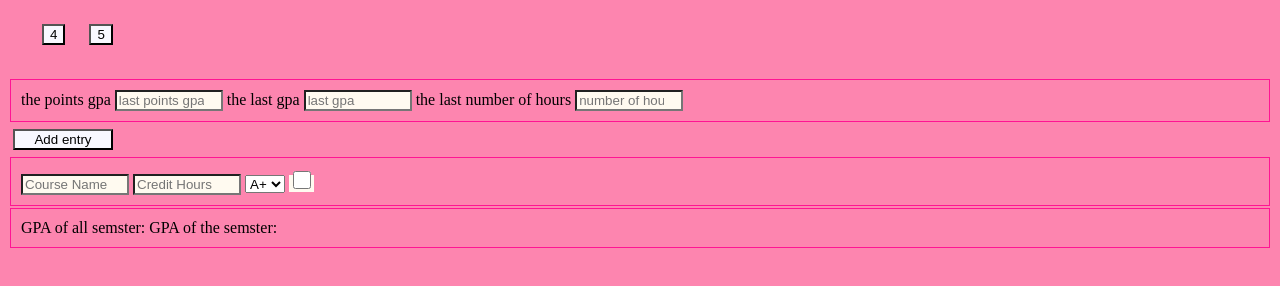
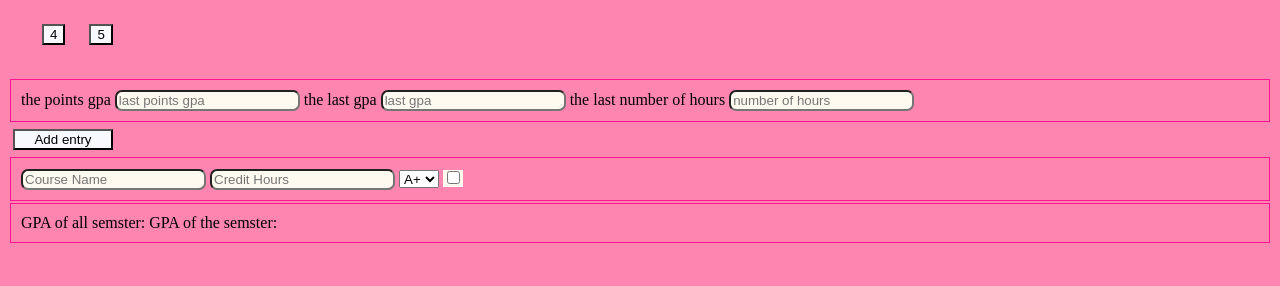
Before and after one commit to RAGHAD-BP/gpa4, a plain HTML site: page htmlgpa4.html in a window 1280 px wide. Shown: the part 106-392 px from the top of the page. Drawn offline with Linux system fonts and the light colour scheme.

Commit message:
some css code4

```diff
--- a/htmlgpa4.html
+++ b/htmlgpa4.html
@@ -17,6 +17,12 @@
             text-aglin:center;
             font-size:20px;
         }
+        input{
+            min-height:10%;
+            max-height:15%;
+            max-width:18%;
+            border-radius: 7px;
+        }
     </style>
 <body style="background-color:#fd85af">
 <!--عنوان رئيسي من 1 الى 6 وكل ما كان الرقم اصغر كان الخط اكبر -->
@@ -32,18 +38,18 @@
 
 <form method="post" >
     <label for="last-points-gpa">the points gpa</label>
-<input id="last-points-gpa" placeholder="last points gpa"style="width:100px;background-color:floralwhite" type="number" min="0.0"/>
+<input id="last-points-gpa" placeholder="last points gpa"style="background-color:floralwhite" type="number" min="0.0"/>
 <label for="last-gpa">the last gpa</label>
-    <input id="last-gpa" placeholder="last gpa" style="width:100px; background-color:floralwhite;" type="number" min="0.0"/>
+    <input id="last-gpa" placeholder="last gpa" style=" background-color:floralwhite;" type="number" min="0.0"/>
 <label for="hours-number">the last number of hours</label>
-    <input id="hours-number" placeholder="number of hours" style="width:100px; background-color:floralwhite"type="number" min="1" required/>
+    <input id="hours-number" placeholder="number of hours" style=" background-color:floralwhite"type="number" min="1" required/>
 </form>
 
 <div id="container" >
  <button id="add-button" style="background-color:ghostwhite; width:100px; margin:5px" >Add entry</button>
 <form method="post">
-    <input id="course_name"  placeholder="Course Name" style="width:100px; background-color:floralwhite" type="text"/>
-    <input id="credit hours"  placeholder="Credit Hours" style="width:100px; background-color:floralwhite" type="number" min="1" required/>
+    <input id="course_name"  placeholder="Course Name" style=" background-color:floralwhite" type="text"/>
+    <input id="credit hours"  placeholder="Credit Hours" style=" background-color:floralwhite" type="number" min="1" required/>
 <!--    الفاليو والنيم مالها اي فايده الا يوم نجي ونربط الباك اند مع الفرونت اند-->
     <select name="select grade" id="select-grade" style="height:18px">
         <option value="A+">A+</option>
@@ -57,7 +63,7 @@
         <option value="F">F</option>
     </select>
     <output name="the points number" id="the-points-number" placeholder="points number"style="width:100px; background-color:floralwhite"type="number"/>
-    <input type="checkbox" style="width:18px; height:18px; "/>
+    <input type="checkbox" />
 </form>
 </div>
 
```
